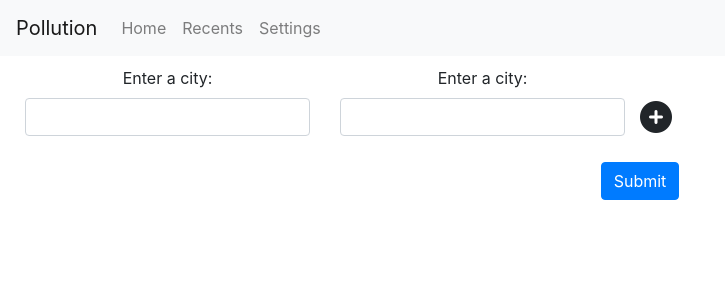
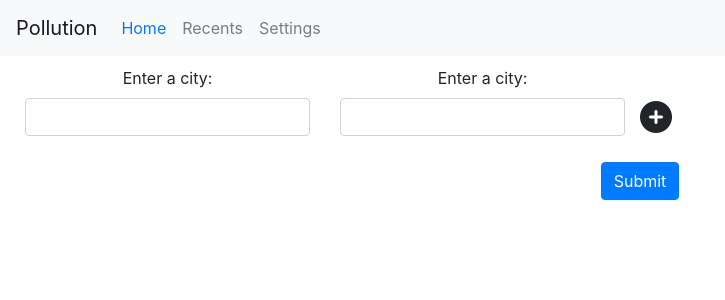
Before and after one commit to sapta94/multi-docker, a React app in the folder react-app-docker-integration/: page / in a window 1280 px wide. Shown: the top 300 px of the page, without its empty margins (0-725 px from the left). Built offline with nearby package versions, Linux system fonts and the light colour scheme.

Commit message:
chnages for react routing

```diff
--- a/react-app-docker-integration/src/App.js
+++ b/react-app-docker-integration/src/App.js
@@ -3,14 +3,19 @@ import logo from './logo.svg';
 import 'bootstrap/dist/css/bootstrap.min.css';
 import NavbarMenu from "./components/NavbarMenu"
 import Home from "./components/Home"
+import {BrowserRouter,Route} from 'react-router-dom'
 
 import './App.css';
 
 function App() {
   return (
     <div className="App">
-          <NavbarMenu/>
-          <Home/>
+        <BrowserRouter>
+          <div>
+            <NavbarMenu/>
+            <Route exact path="/" component={Home} />
+          </div>
+        </BrowserRouter>
     </div>
   );
 }
--- a/react-app-docker-integration/src/components/NavbarMenu.js
+++ b/react-app-docker-integration/src/components/NavbarMenu.js
@@ -1,6 +1,7 @@
 import React, { Component } from 'react';
 
 import {Navbar,Nav,Button} from 'react-bootstrap';
+import {Link} from "react-router-dom"
 
 export default class NavbarMenu extends Component {
     render(){
@@ -8,9 +9,9 @@ export default class NavbarMenu extends Component {
             <Navbar bg="light" variant="light">
                 <Navbar.Brand href="#home">Pollution</Navbar.Brand>
                 <Nav className="mr-auto">
-                    <Nav.Link href="#home">Home</Nav.Link>
+                    <Nav.Link href="#home"><Link to='/'>Home</Link></Nav.Link>
                     <Nav.Link href="#features">Recents</Nav.Link>
-                    <Nav.Link href="#pricing">Settings</Nav.Link>
+                    <Nav.Link href="#settings">Settings</Nav.Link>
                 </Nav>
             </Navbar>
         )
```
